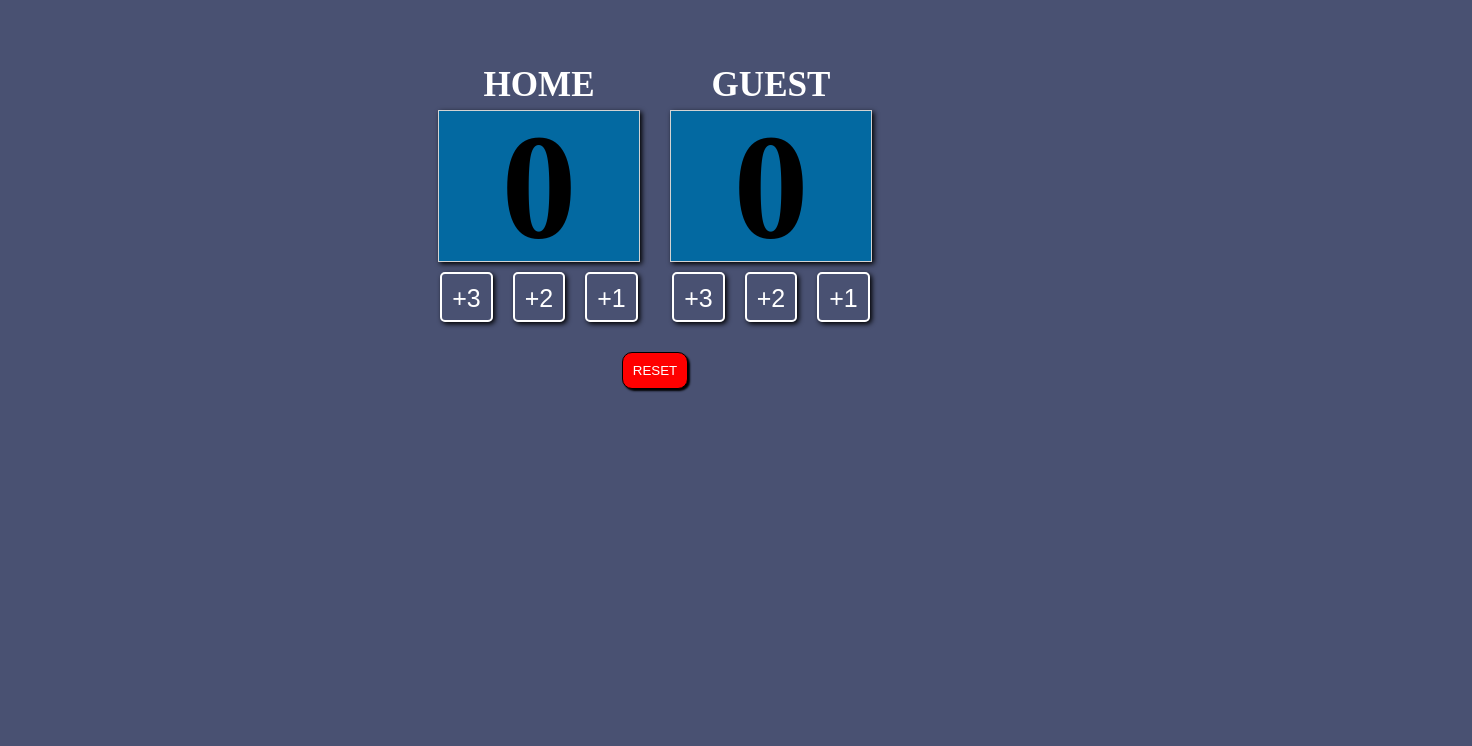
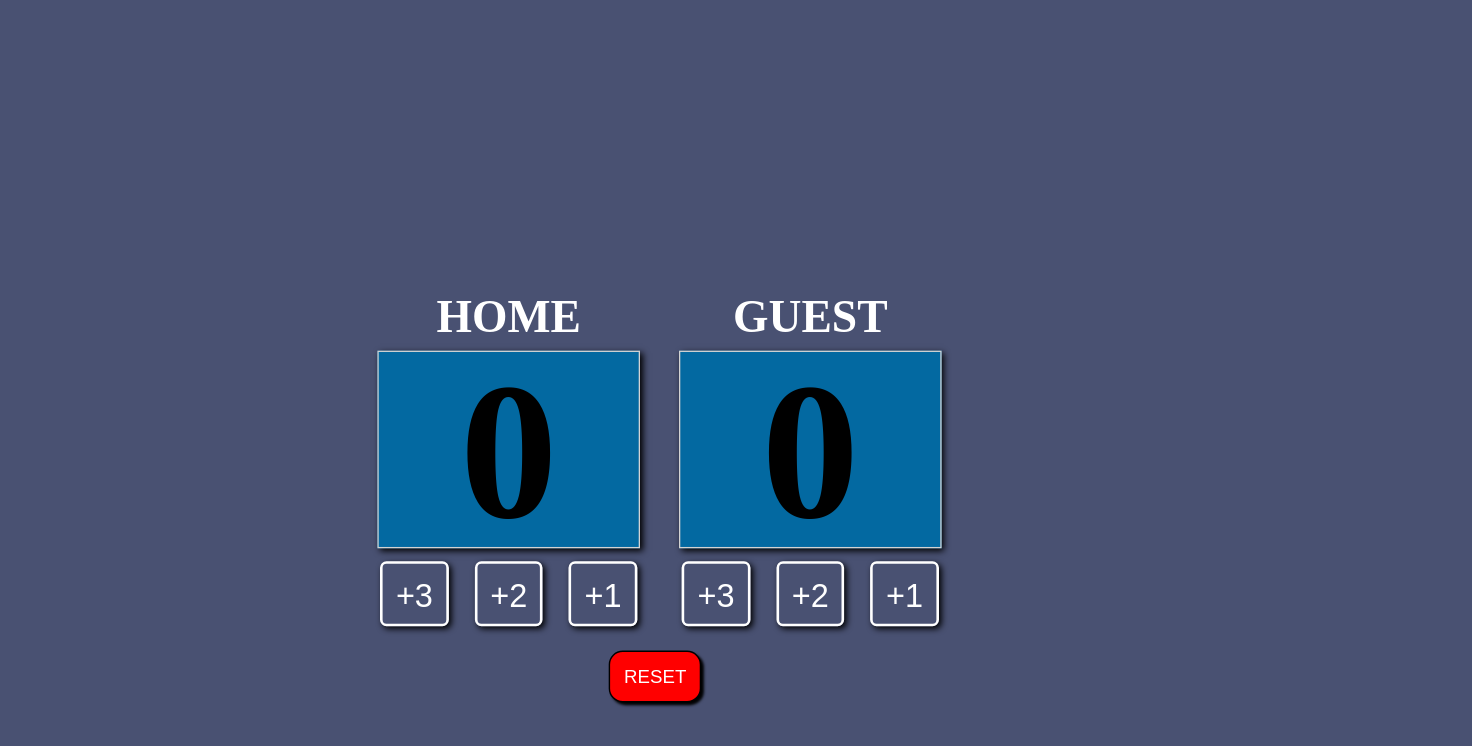
Before and after one commit to v1177/basketballscorecard, a plain HTML site: page index.html in a window 1280 px wide. Shown: the whole page, 1472 px wide, since content can reach past the window. Drawn offline with Linux system fonts and the light colour scheme.

Commit message:
Update index.css

```diff
--- a/index.css
+++ b/index.css
@@ -8,6 +8,8 @@ body {
     justify-content: center;
     flex-direction:  row;
     align-items: center;
+    margin-top: 20%;
+    transform: scale(1.3);
 }
 
 .scorecard {
@@ -76,4 +78,6 @@ body {
     padding: 10px;
     color: white;
     box-shadow: 2px 2px 2px black;
+    margin-top: 50px;
+    transform:scale(1.4);
 }
```
